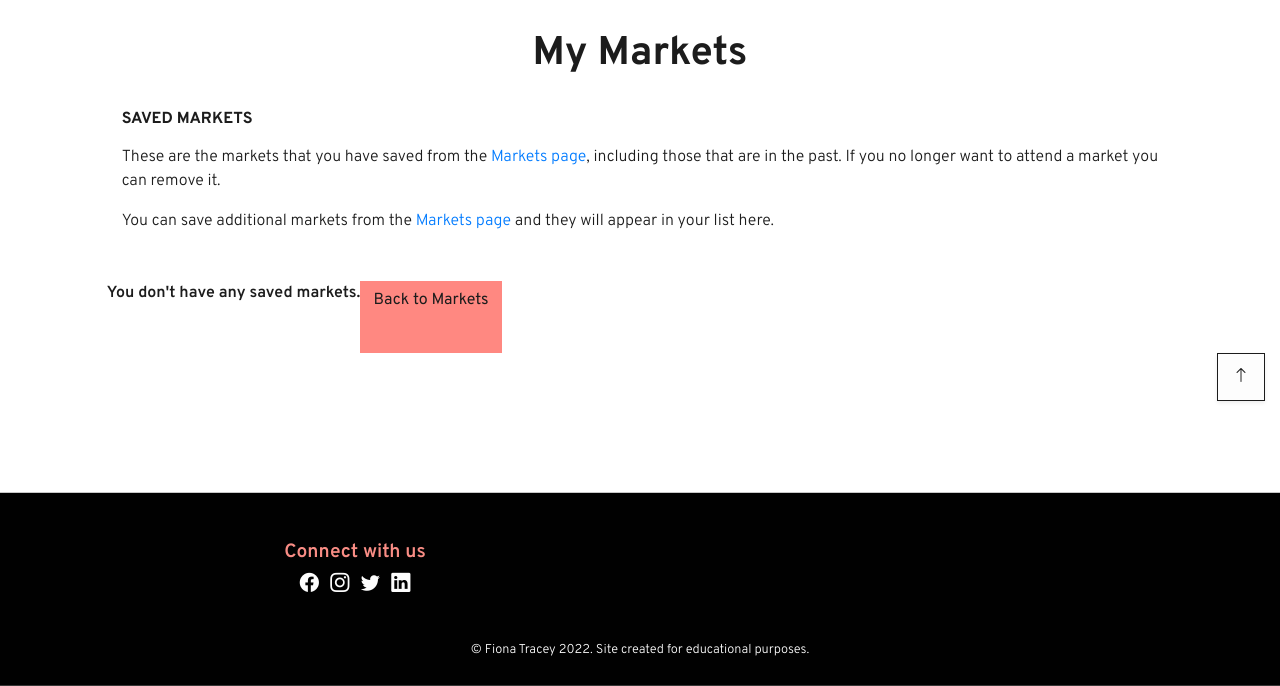
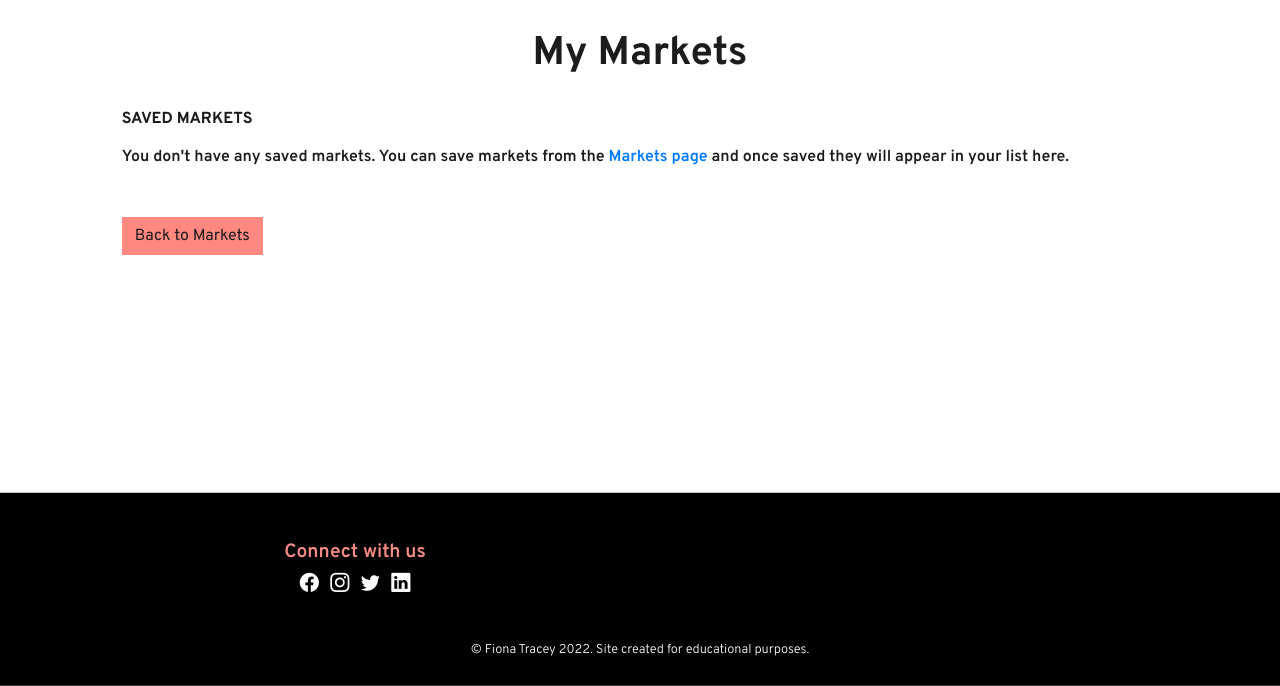
Before and after one commit to Fiona-T/knot-art, a Django app: page /profile/my_markets in a window 1280 px wide. Shown: the part 114-800 px from the top of the page. Run offline with Django 3.2, Linux system fonts and the light colour scheme; the visitor is signed in with stand-in values (Sample User, id 1); data comes from the database, SQL or seed files in the repository; some libraries are stand-ins or nearby versions.

Commit message:
fix: put if no saved_markets_list at top, so message shown in correct place on page, my_markets.html, profiles app

```diff
--- a/profiles/templates/profiles/my_markets.html
+++ b/profiles/templates/profiles/my_markets.html
@@ -13,6 +13,12 @@
         </div>
         <div class="col-10 offset-1 mt-4">
             <h2 class="text-uppercase">Saved Markets</h2>
+            {% if not saved_markets_list %}
+            <p class="fw-600 mb-5">You don't have any saved markets. You can save markets from the <a
+                    href="{% url 'markets' %}">Markets page</a> and once saved they will
+                appear in your list here.</p>
+            <a href="{% url 'markets' %}" class="btn btn-brand">Back to Markets</a>
+            {% else %}
             <p>These are the markets that you have saved from the <a href="{% url 'markets' %}">Markets page</a>,
                 including those that are in the past. If you no longer want to attend a market you can remove it.</p>
             <p>You can save additional markets from the <a href="{% url 'markets' %}">Markets page</a> and they will
@@ -25,9 +31,8 @@
         <div class="col-10 offset-1">
             <!-- markets row -->
             <div class="row mt-3">
-                {% if saved_markets_list %}
                 {% for market in saved_markets_list.market.all %}
-                <!-- each market displayed in a card within columns -->
+                <!-- each market displayed in a card within columns - still inside else block, i.e. there is a saved_market_list -->
                 <div class="col-12 col-sm-10 col-md-6 col-lg-4 col-xl-3 card-group">
                     <div class="card h-100 border-0">
                         <!-- market image links to the market website (external) -->
@@ -94,10 +99,6 @@
                 </div>
                 {% endfor %}
                 <!-- end of markets for loop -->
-                {% else %}
-                <p class="fw-600 mb-5">You don't have any saved markets.</p>
-                <a href="{% url 'markets' %}" class="btn btn-brand">Back to Markets</a>
-                {% endif %}
             </div>
             <!-- end of markets row inside markets container-->
         </div>
@@ -110,6 +111,8 @@
             <i class="bi bi-arrow-up" aria-hidden="true"></i>
         </a>
     </div>
+    <!-- end of 'if saved_markets_list' statement -->
+    {% endif %}
 </section>
 {% endblock %}
 {% block postloadjs %}
```
